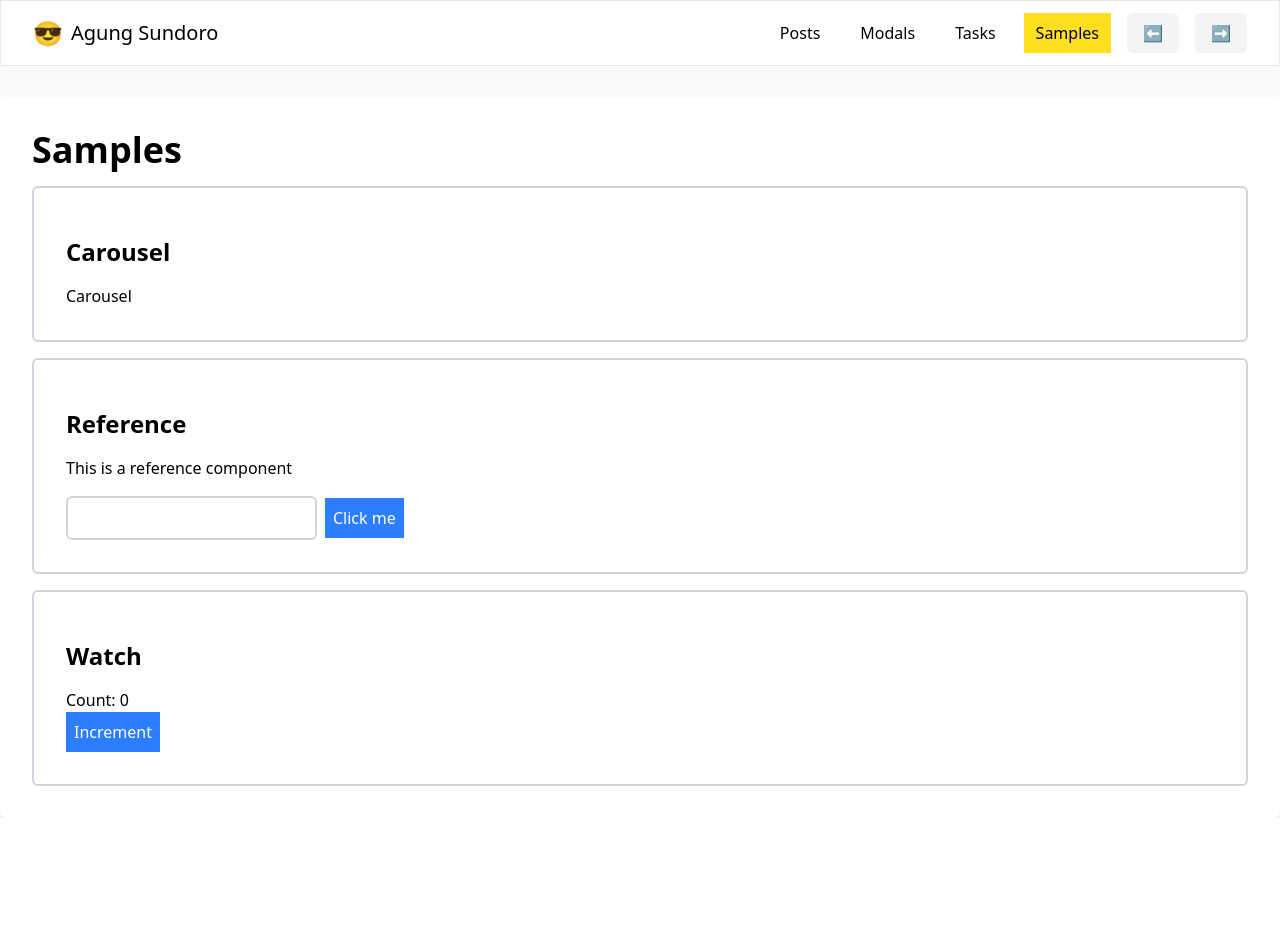
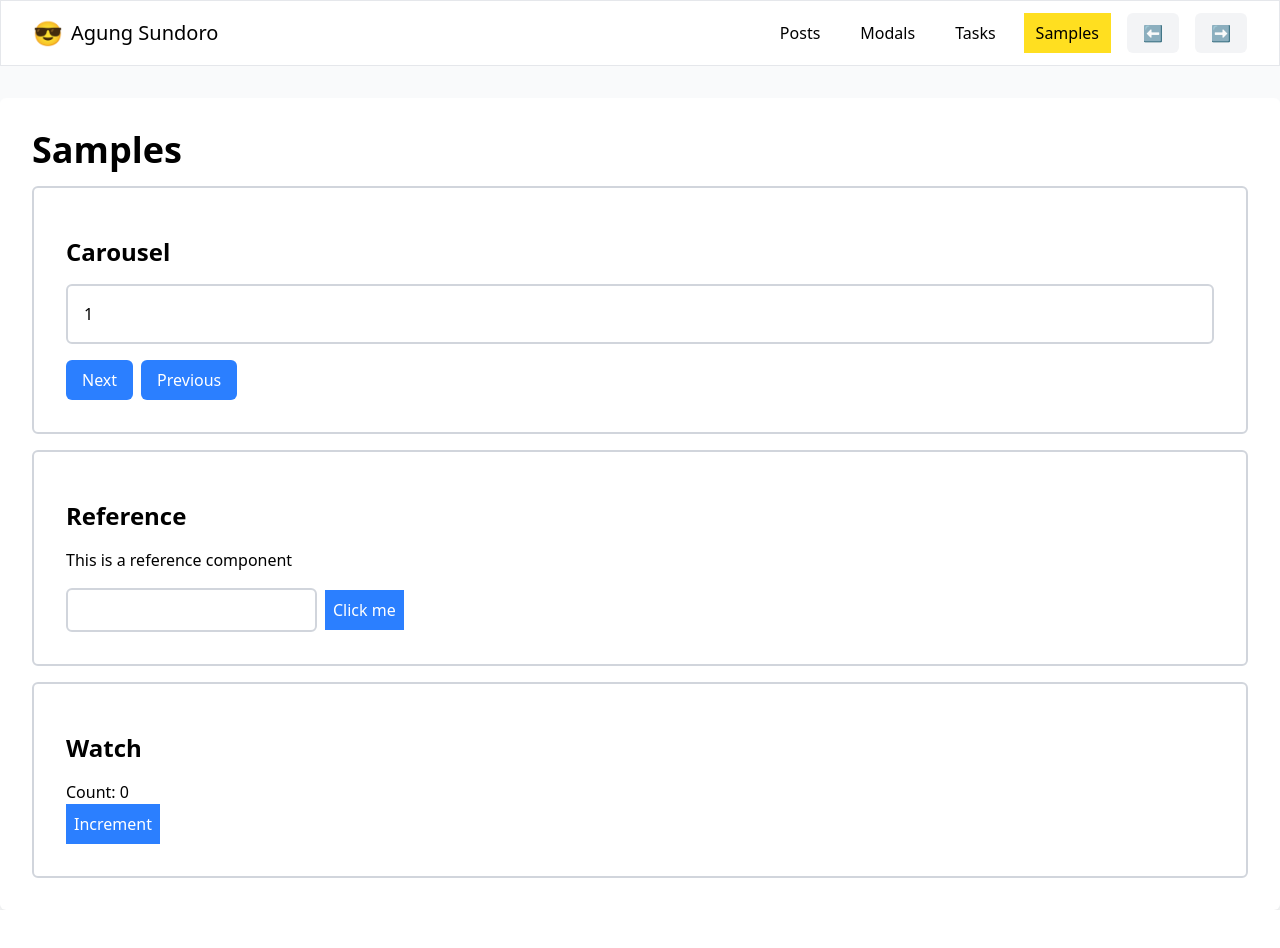
Before and after one commit to agung2001/hands-on-react, a React (Vite) app in the folder projects/blog/: page /samples in a window 1280 px wide. Shown: the top 948 px of the page. Before the commit the page ends 878 px from the top, so only its background shows below. Built offline with nearby package versions, Linux system fonts and the light colour scheme.

Commit message:
feat: initial setup add carousel

```diff
--- a/projects/blog/src/components/Carousel.jsx
+++ b/projects/blog/src/components/Carousel.jsx
@@ -1,19 +1,91 @@
-import { Component, useRef, useState } from 'react';
+import React, { Children, Component, useRef, useState, useEffect } from 'react';
 
 /**
  * A component that displays a watch.
  *
  * @returns {React.Component}
  */
-const Watch = () => {
-  const [count, setCount] = useState(0);
+const Carousel = ({ delay, children }) => {
+  // Normalize children.
+  const childrenArray = React.Children.toArray(children);
+  const totalChildren = childrenArray.length;
+
+  //   // Variables.
+  const [index, setIndex] = useState(0);
+  const timeRef = useRef(null);
+
+  // Start Timer function.
+  const startTimer = () => {
+    // Clear existing timer
+    if (timeRef.current) {
+      clearInterval(timeRef.current);
+    }
+
+    // Start Timer
+    if (totalChildren > 0 && delay > 0) {
+      timeRef.current = setInterval(() => {
+        setIndex((prevIndex) => (prevIndex + 1) % totalChildren);
+      });
+    }
+  };
+
+  // Start delay.
+  useEffect(
+    () => {
+      startTimer();
+    },
+    delay,
+    totalChildren
+  );
+
+  // HandleNext
+  const handleNext = () => {
+    // let nextIndex = (index < (totalChildren-1)) ? index + 1 : 0;
+    // setIndex( nextIndex );
+    setIndex((prevIndex) => (prevIndex + 1) % totalChildren);
+    startTimer();
+  };
+
+  // HandlePrevious
+  const handlePrevious = () => {
+    setIndex((prevIndex) => (prevIndex - 1) % totalChildren);
+    // let nextIndex = (index > 0) ? index - 1 : (totalChildren - 1);
+    // setIndex( nextIndex );
+    startTimer();
+  };
 
   return (
     <div className="border-2 border-gray-300 rounded-md p-8 mb-4">
       <h2 className="text-2xl font-bold py-4">Carousel</h2>
-      <p>Carousel</p>
+
+      <div class="carousel">
+        {children && (
+          <>
+            <div class="current border-2 border-gray-300 rounded-md p-4 mb-4">
+              {childrenArray[index]}
+            </div>
+
+            {2 < totalChildren && (
+              <div class="buttons flex gap-2">
+                <button
+                  class="button-next bg-blue-500 text-white px-4 py-2 rounded-md"
+                  onClick={handleNext}
+                >
+                  Next
+                </button>
+                <button
+                  class="button-previous bg-blue-500 text-white px-4 py-2 rounded-md"
+                  onClick={handlePrevious}
+                >
+                  Previous
+                </button>
+              </div>
+            )}
+          </>
+        )}
+      </div>
     </div>
   );
 };
 
-export default Watch;
+export default Carousel;
--- a/projects/blog/src/pages/Sample.jsx
+++ b/projects/blog/src/pages/Sample.jsx
@@ -21,7 +21,13 @@ class Sample extends Component {
       <div>
         <h1 className="text-4xl font-bold py-4">Samples</h1>
 
-        <Carousel />
+        <Carousel delay={1000}>
+          <div>1</div>
+          <div>2</div>
+          <div>3</div>
+          <div>4</div>
+          <div>5</div>
+        </Carousel>
         <Reference />
         <Watch />
       </div>
```
